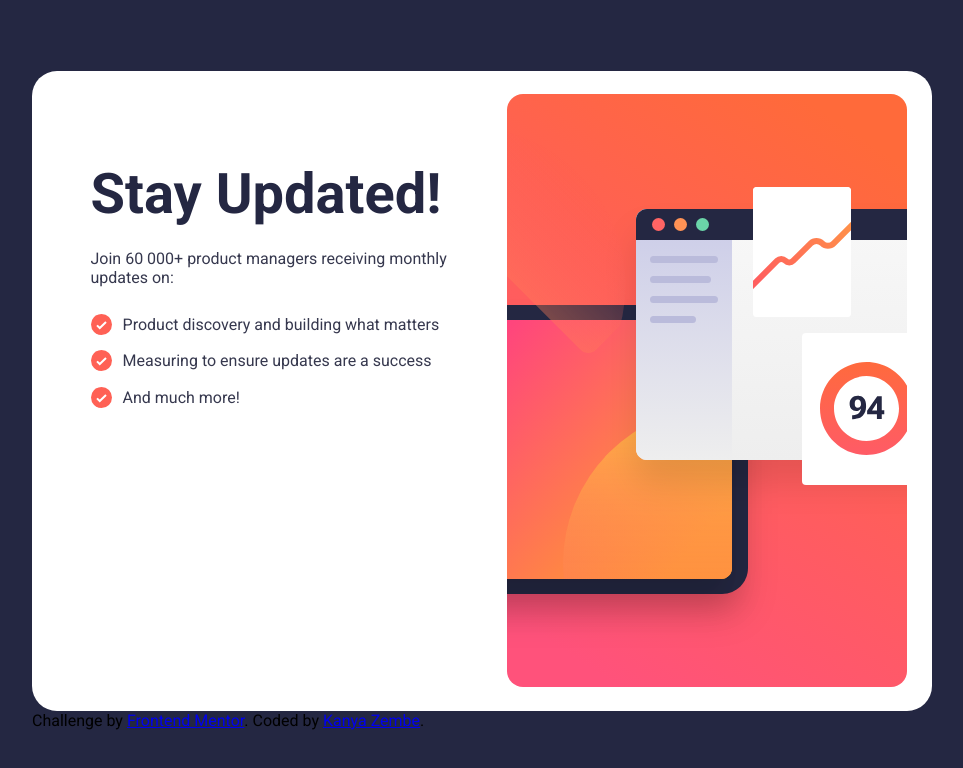
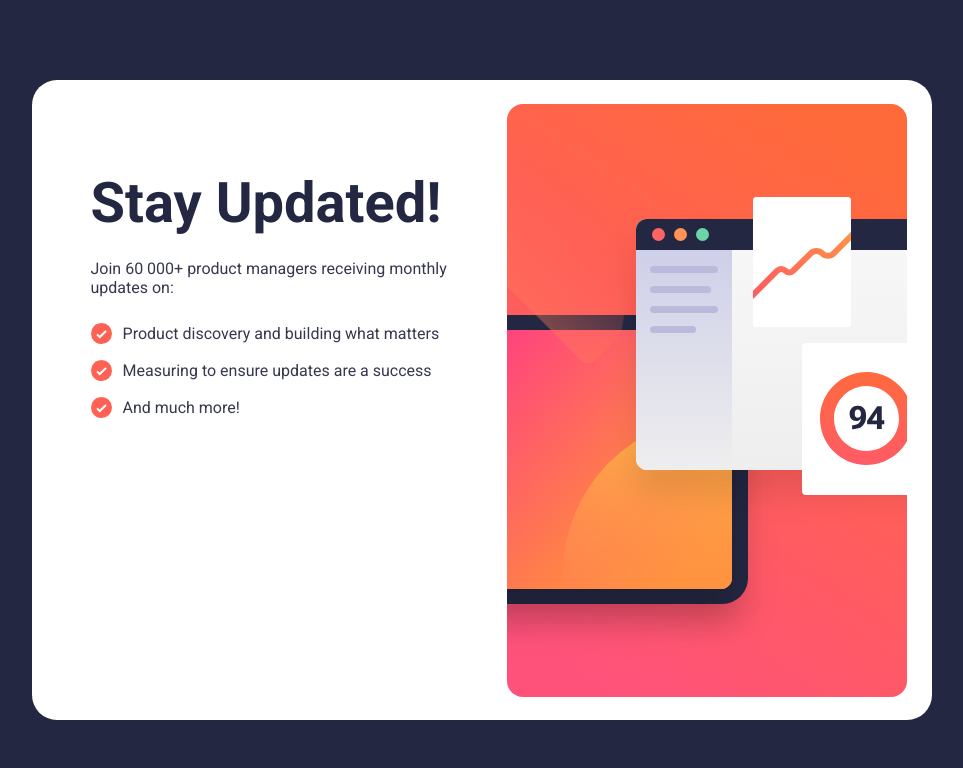
Before and after one commit to zembezn/newsletter-sign-up, a React (Create React App) app: page / in a window 1280 px wide. Shown: the top 768 px of the page, without its empty margins (158-1121 px from the left). Built offline with nearby package versions, Linux system fonts and the light colour scheme.

Commit message:
attribution removed

```diff
--- a/src/App.js
+++ b/src/App.js
@@ -1,15 +1,12 @@
 import GlobalStyles from "./Components/Styled/GlobalStyles";
 import Card from "./Components/Card";
-import Attribution from "./Components/Attribution";
+
 
 const App = () => {
   return (
     <>
       <GlobalStyles />
-
       <Card />
-
-      <Attribution />
     </>
   );
 }
```
